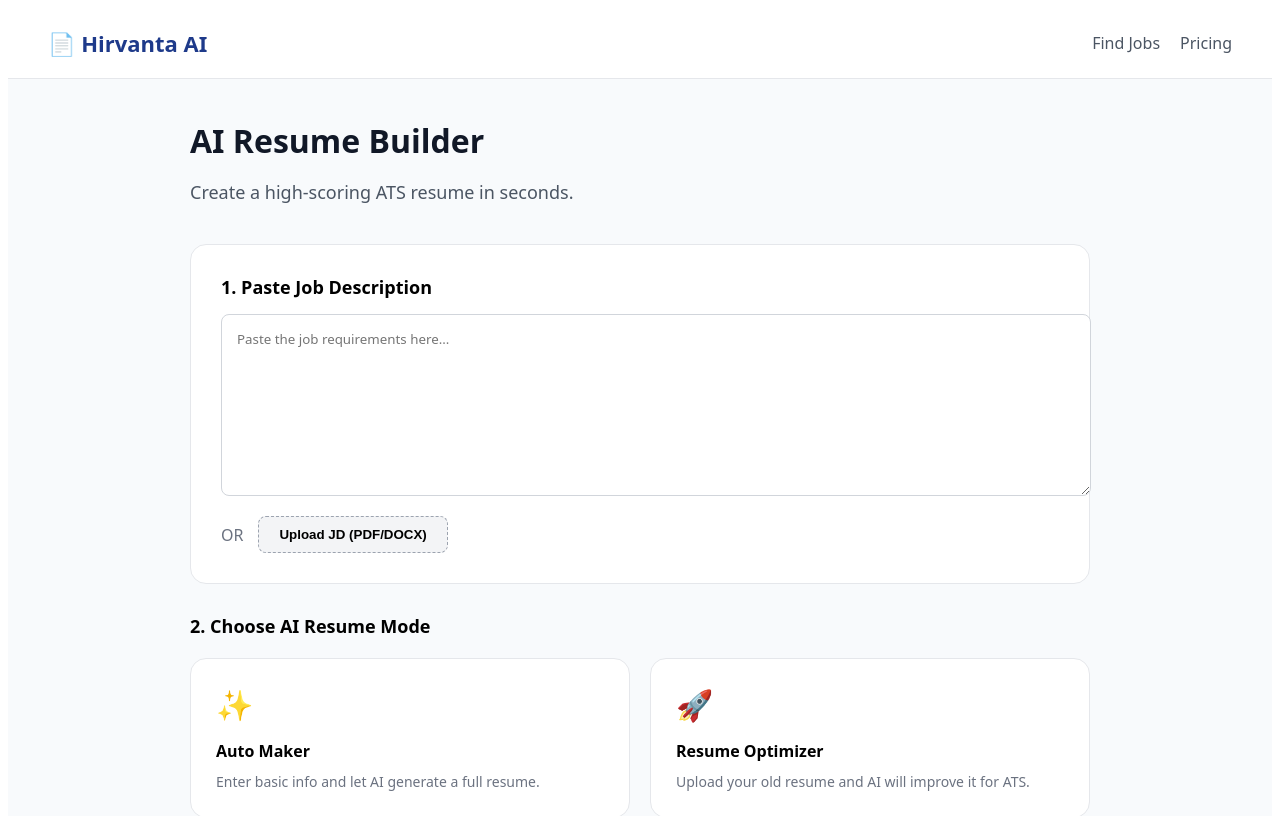
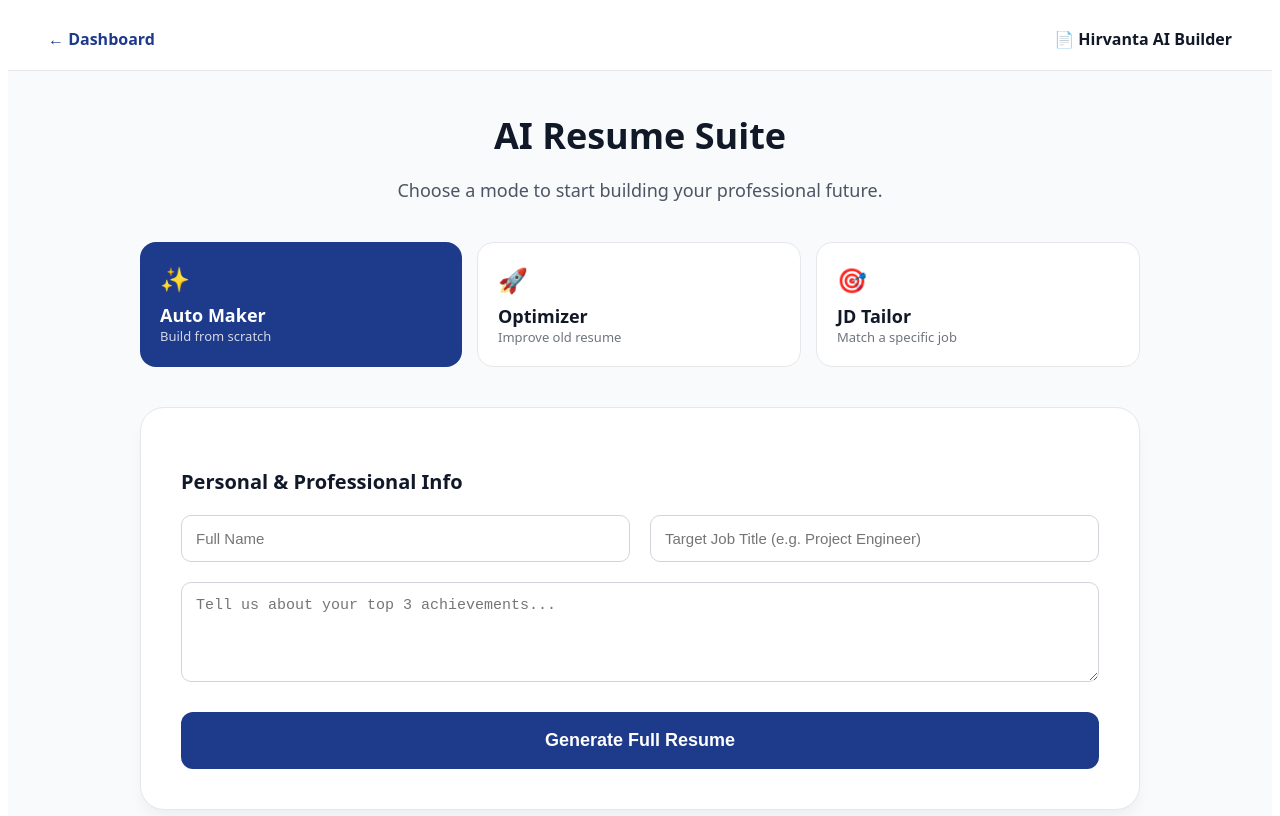
Before and after one commit to jewma1/Hirvanta, a Next.js app in the folder frontend/: page /resume in a window 1280 px wide. Shown: the top 816 px of the page. Built offline with nearby package versions, Linux system fonts and the light colour scheme.

Commit message:
Update page.tsx

```diff
--- a/frontend/app/resume/page.tsx
+++ b/frontend/app/resume/page.tsx
@@ -1,96 +1,127 @@
+'use client';
 import Link from 'next/link';
+import { useState } from 'react';
 
 export default function ResumeBuilder() {
+  const [mode, setMode] = useState<'auto' | 'optimize' | 'tailor'>('auto');
+
   return (
     <div style={{ minHeight: '100vh', backgroundColor: '#f8fafc', fontFamily: 'system-ui, sans-serif' }}>
 
       {/* Navbar */}
       <nav style={{ padding: '20px 40px', backgroundColor: 'white', borderBottom: '1px solid #e5e7eb', display: 'flex', justifyContent: 'space-between', alignItems: 'center' }}>
-        <Link href="/" style={{ textDecoration: 'none', color: '#1e3a8a', fontSize: '22px', fontWeight: 'bold' }}>📄 Hirvanta AI</Link>
-        <div style={{ display: 'flex', gap: '20px' }}>
-          <Link href="/jobs" style={{ textDecoration: 'none', color: '#4b5563', fontWeight: '500' }}>Find Jobs</Link>
-          <Link href="/pricing" style={{ textDecoration: 'none', color: '#4b5563', fontWeight: '500' }}>Pricing</Link>
-        </div>
+        <Link href="/dashboard" style={{ textDecoration: 'none', color: '#1e3a8a', fontWeight: 'bold' }}>← Dashboard</Link>
+        <div style={{ fontWeight: '900', color: '#111827' }}>📄 Hirvanta AI Builder</div>
       </nav>
 
-      <main style={{ padding: '40px', maxWidth: '900px', margin: '0 auto' }}>
-        <header style={{ marginBottom: '40px' }}>
-          <h1 style={{ fontSize: '32px', fontWeight: '900', color: '#111827', margin: '0 0 10px 0' }}>AI Resume Builder</h1>
-          <p style={{ color: '#4b5563', fontSize: '18px' }}>Create a high-scoring ATS resume in seconds.</p>
+      <main style={{ padding: '40px', maxWidth: '1000px', margin: '0 auto' }}>
+
+        {/* Header Section */}
+        <header style={{ textAlign: 'center', marginBottom: '40px' }}>
+          <h1 style={{ fontSize: '36px', fontWeight: '900', color: '#111827', margin: '0 0 10px 0' }}>AI Resume Suite</h1>
+          <p style={{ color: '#4b5563', fontSize: '18px' }}>Choose a mode to start building your professional future.</p>
         </header>
 
-        {/* Section 1: Job Description Input */}
-        <section style={{ backgroundColor: 'white', padding: '30px', borderRadius: '16px', border: '1px solid #e5e7eb', marginBottom: '30px' }}>
-          <h3 style={{ margin: '0 0 15px 0', fontSize: '18px', fontWeight: 'bold' }}>1. Paste Job Description</h3>
-          <textarea
-            placeholder="Paste the job requirements here..."
-            style={{ width: '100%', height: '150px', padding: '15px', borderRadius: '8px', border: '1px solid #d1d5db', fontFamily: 'inherit', marginBottom: '15px', resize: 'vertical' }}
+        {/* Mode Selector Tabs */}
+        <div style={{ display: 'flex', gap: '15px', marginBottom: '40px', flexWrap: 'wrap' }}>
+          <ModeTab
+            active={mode === 'auto'}
+            onClick={() => setMode('auto')}
+            icon="✨"
+            title="Auto Maker"
+            desc="Build from scratch"
           />
-          <div style={{ display: 'flex', alignItems: 'center', gap: '15px' }}>
-            <span style={{ color: '#6b7280' }}>OR</span>
-            <button style={{ backgroundColor: '#f3f4f6', border: '1px dashed #9ca3af', padding: '10px 20px', borderRadius: '8px', cursor: 'pointer', fontWeight: '600' }}>
-              Upload JD (PDF/DOCX)
-            </button>
-          </div>
-        </section>
-
-        {/* Section 2: Choose Resume Mode */}
-        <h3 style={{ margin: '0 0 20px 0', fontSize: '18px', fontWeight: 'bold' }}>2. Choose AI Resume Mode</h3>
-        <div style={{ display: 'flex', gap: '20px', flexWrap: 'wrap', marginBottom: '40px' }}>
-
-          <ResumeModeCard
-            emoji="✨"
-            title="Auto Maker"
-            desc="Enter basic info and let AI generate a full resume."
+          <ModeTab
+            active={mode === 'optimize'}
+            onClick={() => setMode('optimize')}
+            icon="🚀"
+            title="Optimizer"
+            desc="Improve old resume"
           />
-
-          <ResumeModeCard
-            emoji="🚀"
-            title="Resume Optimizer"
-            desc="Upload your old resume and AI will improve it for ATS."
+          <ModeTab
+            active={mode === 'tailor'}
+            onClick={() => setMode('tailor')}
+            icon="🎯"
+            title="JD Tailor"
+            desc="Match a specific job"
           />
-
-          <ResumeModeCard
-            emoji="🎯"
-            title="JD Tailor"
-            desc="AI matches your resume perfectly to the job above."
-          />
-
         </div>
 
-        <button style={{
-          width: '100%',
-          backgroundColor: '#1e3a8a',
-          color: 'white',
-          border: 'none',
-          padding: '20px',
-          borderRadius: '12px',
-          fontSize: '20px',
-          fontWeight: 'bold',
-          cursor: 'pointer',
-          boxShadow: '0 4px 6px rgba(30, 58, 138, 0.2)'
-        }}>
-          Generate My AI Resume Now
-        </button>
+        {/* Dynamic Form Area */}
+        <div style={{ backgroundColor: 'white', padding: '40px', borderRadius: '24px', border: '1px solid #e5e7eb', boxShadow: '0 10px 15px -3px rgba(0,0,0,0.05)' }}>
+
+          {mode === 'auto' && (
+            <div style={{ animation: 'fadeIn 0.3s' }}>
+              <h3 style={sectionTitle}>Personal & Professional Info</h3>
+              <div style={gridStyle}>
+                <input type="text" placeholder="Full Name" style={inputStyle} />
+                <input type="text" placeholder="Target Job Title (e.g. Project Engineer)" style={inputStyle} />
+                <textarea placeholder="Tell us about your top 3 achievements..." style={{ ...inputStyle, gridColumn: 'span 2', height: '100px' }} />
+              </div>
+            </div>
+          )}
+
+          {mode === 'optimize' && (
+            <div style={{ animation: 'fadeIn 0.3s', textAlign: 'center' }}>
+              <h3 style={sectionTitle}>ATS Optimization Engine</h3>
+              <div style={uploadBoxStyle}>
+                <span style={{ fontSize: '40px' }}>📤</span>
+                <p>Upload your existing Resume (PDF, DOCX)</p>
+                <button style={secondaryButtonStyle}>Browse Files</button>
+              </div>
+              <p style={{ color: '#6b7280', fontSize: '14px' }}>AI will improve formatting, fix grammar, and enhance skills.</p>
+            </div>
+          )}
+
+          {mode === 'tailor' && (
+            <div style={{ animation: 'fadeIn 0.3s' }}>
+              <h3 style={sectionTitle}>Job Description Matching</h3>
+              <textarea placeholder="Paste the Job Description here..." style={{ ...inputStyle, height: '150px', marginBottom: '20px' }} />
+              <div style={uploadBoxStyle}>
+                <p>Upload your base resume to tailor it</p>
+                <button style={secondaryButtonStyle}>Browse Resume</button>
+              </div>
+            </div>
+          )}
+
+          <button style={mainButtonStyle}>
+            {mode === 'auto' && 'Generate Full Resume'}
+            {mode === 'optimize' && 'Start ATS Optimization'}
+            {mode === 'tailor' && 'Generate Tailored Resume'}
+          </button>
+        </div>
+
       </main>
     </div>
   );
 }
 
-function ResumeModeCard({ emoji, title, desc }) {
+// Sub-components
+function ModeTab({ active, onClick, icon, title, desc }) {
   return (
-    <div style={{
-      flex: '1 1 250px',
-      backgroundColor: 'white',
-      padding: '25px',
-      borderRadius: '16px',
-      border: '1px solid #e5e7eb',
-      cursor: 'pointer',
-      transition: 'transform 0.2s'
-    }}>
-      <div style={{ fontSize: '30px', marginBottom: '15px' }}>{emoji}</div>
-      <h4 style={{ margin: '0 0 10px 0', fontWeight: 'bold' }}>{title}</h4>
-      <p style={{ margin: 0, fontSize: '14px', color: '#6b7280', lineHeight: '1.4' }}>{desc}</p>
+    <div
+      onClick={onClick}
+      style={{
+        flex: '1 1 250px',
+        backgroundColor: active ? '#1e3a8a' : 'white',
+        color: active ? 'white' : '#111827',
+        padding: '20px',
+        borderRadius: '16px',
+        border: active ? 'none' : '1px solid #e5e7eb',
+        cursor: 'pointer',
+        transition: '0.2s'
+      }}>
+      <div style={{ fontSize: '24px', marginBottom: '8px' }}>{icon}</div>
+      <div style={{ fontWeight: 'bold', fontSize: '18px' }}>{title}</div>
+      <div style={{ fontSize: '13px', opacity: active ? 0.8 : 0.6 }}>{desc}</div>
     </div>
   );
 }
+
+// Styles
+const sectionTitle = { fontSize: '20px', fontWeight: 'bold', marginBottom: '20px', color: '#111827' };
+const inputStyle = { width: '100%', padding: '14px', borderRadius: '10px', border: '1px solid #d1d5db', fontSize: '15px', boxSizing: 'border-box' as 'border-box' };
+const gridStyle = { display: 'grid', gridTemplateColumns: '1fr 1fr', gap: '20px' };
+const uploadBoxStyle = { border: '2px dashed #d1d5db', padding: '40px', borderRadius: '16px', marginBottom: '20px' };
+const mainButtonStyle = { width: '100%', backgroundColor: '#1e3a8a', color: 'white', border: 'none', padding: '18px', borderRadius: '12px', fontSize: '18px', fontWeight: 'bold', cursor: 'pointer', marginTop: '30px' };
+const secondaryButtonStyle = { backgroundColor: '#f3f4f6', color: '#111827', border: 'none', padding: '10px 20px', borderRadius: '8px', cursor: 'pointer', fontWeight: 'bold', marginTop: '10px' };
```
